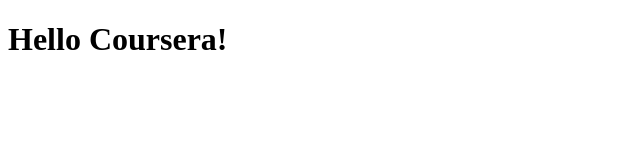
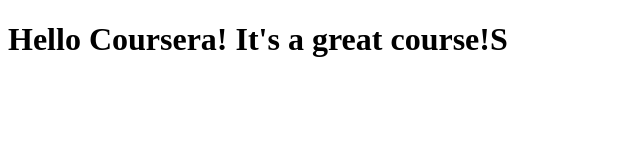
Before and after one commit to Irina-Shcherbakova/coursera-test, a plain HTML site: page site/index.html in a window 1280 px wide. Shown: the whole page, without its empty margins (0-640 px from the left). Drawn offline with Linux system fonts and the light colour scheme.

Commit message:
Small addition to our page content.

```diff
--- a/site/index.html
+++ b/site/index.html
@@ -5,7 +5,7 @@
     <title>Hello Coursera!</title>
 </head>
 <body>
-<h1>Hello Coursera!</h1>
+<h1>Hello Coursera! It's a great course!S</h1>
 
 </body>
 </html>
```
